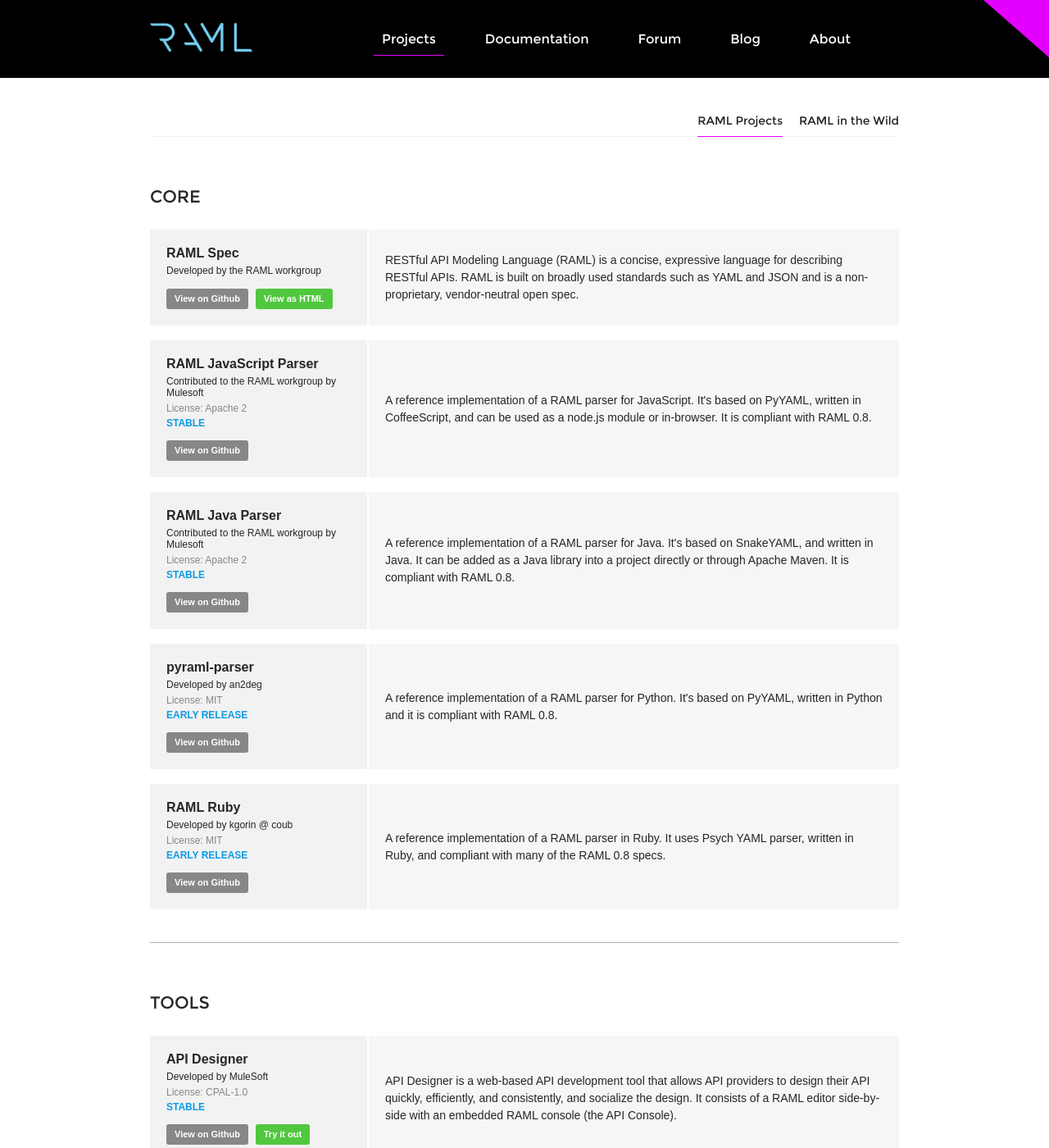
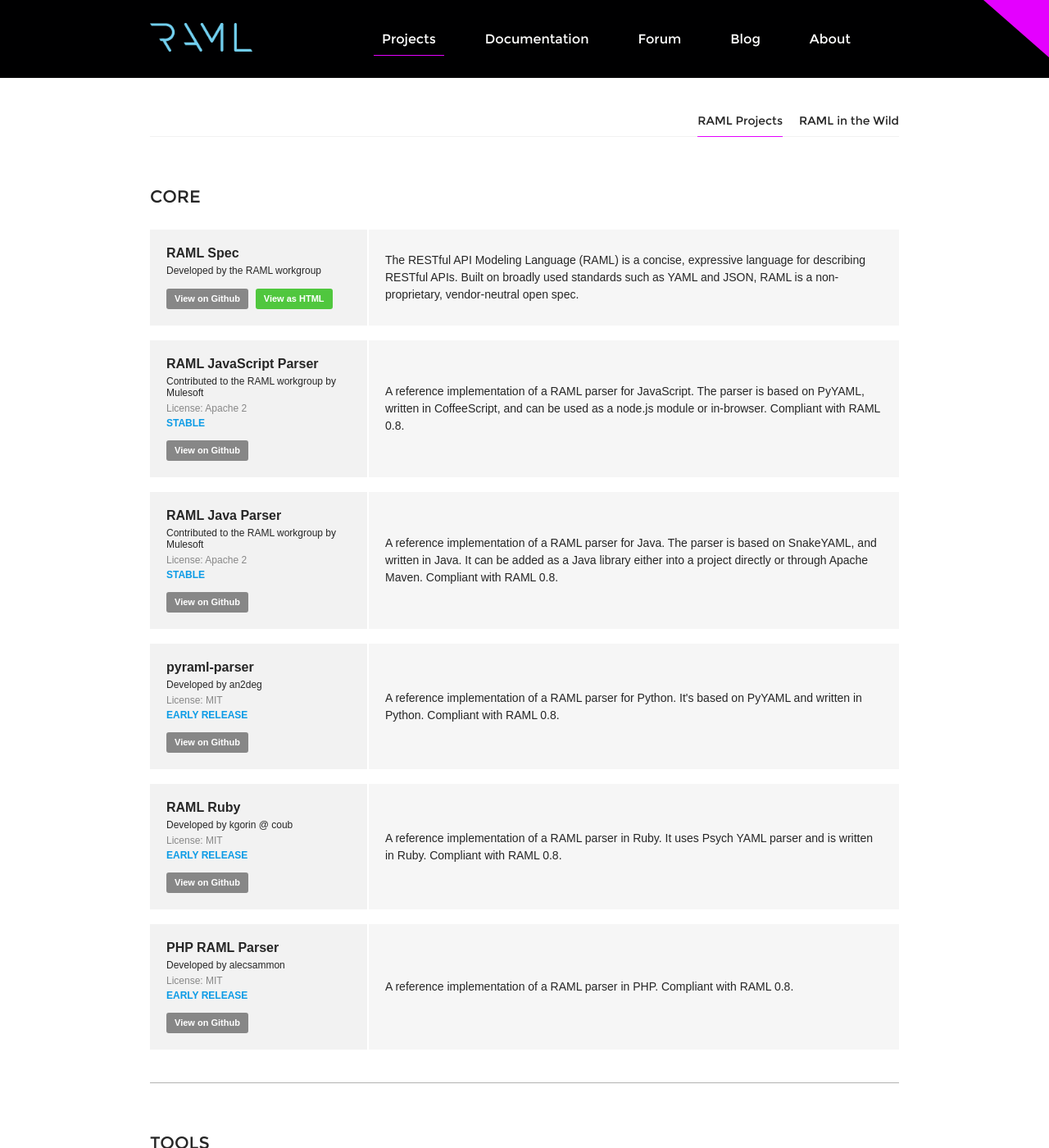
Before and after one commit to raml-org/raml-spec, a Jekyll site: the page built from projects.html, in a window 1280 px wide and 1400 px high. Shown: the whole window at 82% size. Built offline with Jekyll 4.4.1, drawn with Linux system fonts in a browser that asks for light colours; nearby versions of some CDN libraries; some web fonts are replaced; some of the changed text lies outside the part shown.

Commit message:
Added PHP Parser and fixed grammar on Projects description

```diff
--- a/projects.html
+++ b/projects.html
@@ -19,8 +19,8 @@
                       <a href="spec.html" class="project-html" target="_blank">View as HTML</a>
                     </div>
                     <div class="project-description">
-                      <p>RESTful API Modeling Language (RAML) is a concise, expressive language for describing RESTful APIs.
-                        RAML is built on broadly used standards such as YAML and JSON and is a non-proprietary, vendor-neutral open spec.</p>
+                      <p>The RESTful API Modeling Language (RAML) is a concise, expressive language for describing RESTful APIs.
+                        Built on broadly used standards such as YAML and JSON, RAML is a non-proprietary, vendor-neutral open spec.</p>
                     </div>
                   </li>
                   <li>
@@ -33,9 +33,9 @@
                       <a href="https://github.com/raml-org/raml-js-parser" class="project-github" target="_blank">View on Github</a>
                     </div>
                     <div class="project-description">
-                      <p>A reference implementation of a RAML parser for JavaScript. It's based on PyYAML,
-                        written in CoffeeScript, and can be used as a node.js module or in-browser.
-                        It is compliant with RAML 0.8.</p>
+                      <p>A reference implementation of a RAML parser for JavaScript.
+                        The parser is based on PyYAML, written in CoffeeScript, and can be used as a node.js module or in-browser.
+                        Compliant with RAML 0.8.</p>
                     </div>
                   </li>
                   <li>
@@ -48,9 +48,10 @@
                       <a href="https://github.com/raml-org/raml-java-parser" class="project-github" target="_blank">View on Github</a>
                     </div>
                     <div class="project-description">
-                      <p>A reference implementation of a RAML parser for Java. It's based on SnakeYAML,
-                        and written in Java. It can be added as a Java library into a project directly or through Apache Maven.
-                        It is compliant with RAML 0.8.</p>
+                      <p>A reference implementation of a RAML parser for Java.
+                        The parser is based on SnakeYAML, and written in Java.
+                        It can be added as a Java library either into a project directly or through Apache Maven.
+                        Compliant with RAML 0.8.</p>
                     </div>
                   </li>
                   <li>
@@ -63,7 +64,9 @@
                       <a href="https://github.com/an2deg/pyraml-parser" class="project-github" target="_blank">View on Github</a>
                     </div>
                     <div class="project-description">
-                      <p>A reference implementation of a RAML parser for Python. It's based on PyYAML, written in Python and it is compliant with RAML 0.8.</p>
+                      <p>A reference implementation of a RAML parser for Python.
+                        It's based on PyYAML and written in Python.
+                        Compliant with RAML 0.8.</p>
                     </div>
                   </li>
                   <li>
@@ -76,7 +79,23 @@
                       <a href="https://github.com/coub/raml_ruby" class="project-github" target="_blank">View on Github</a>
                     </div>
                     <div class="project-description">
-                      <p>A reference implementation of a RAML parser in Ruby. It uses Psych YAML parser, written in Ruby, and compliant with many of the RAML 0.8 specs.</p>
+                      <p>A reference implementation of a RAML parser in Ruby.
+                        It uses Psych YAML parser and is written in Ruby.
+                        Compliant with RAML 0.8.</p>
+                    </div>
+                  </li>
+                  <li>
+                    <div class="project-title">
+                      <div class="icon"></div>
+                      <h3>PHP RAML Parser</h3>
+                      <h4>Developed by alecsammon</h4>
+                      <h4><i>License: MIT</i></h4>
+                      <p>Early Release</p>
+                      <a href="https://github.com/alecsammon/php-raml-parser" class="project-github" target="_blank">View on Github</a>
+                    </div>
+                    <div class="project-description">
+                      <p>A reference implementation of a RAML parser in PHP.
+                        Compliant with RAML 0.8.</p>
                     </div>
                   </li>
                   <!-- <li class="projects-add">
@@ -143,9 +162,8 @@
                     </div>
                     <div class="project-description">
                       <p><a href="http://www.soapui.org/" target="SoapUI">SoapUI</a> is a very popular functional testing tool,
-                        broadly used for testing APIs. It supports not only SOAP but also REST and any other HTTP APIs, as well
-                        as JMS, AMF and JDBC. The RAML plugin for SoapUI allows importing RAML descriptions of APIs into SoapUI
-                        to test those APIs.
+                        broadly used for testing any HTTP APIs including both SOAP and REST, as well as JMS, AMF,
+                        and JDBC. The RAML plugin for SoapUI allows the importing of RAML APIs into SoapUI for testing.
                         </p>
                     </div>
                   </li>
@@ -170,6 +188,9 @@
                       <div class="icon"></div>
                       <h3>RAML Store</h3>
                       <h4>Developed by brianmc</h4>
+                      <h4><i>License: Apache 2</i></h4>
+                      <p>Stable</p>
+                      <a href="https://github.com/brianmc/raml-store" class="project-github" target="_blank">View on Github</a>
                     </div>
                     <div class="project-description">
                       <p>RAML Store provides a simple storage API plus a persistence plugin which enables you to run
@@ -272,7 +293,7 @@
                       <a href="https://github.com/syple/generator-ramlang" class="project-github" target="_blank">View on Github</a>
                     </div>
                     <div class="project-description">
-                      <p>RAMLang is a simple and easy to use command line tool. It's main goal is to provide AngularJS services which help communicate with RESTful API's.</p>
+                      <p>RAMLang is a simple, easy-to-use command line tool. It's main goal is to provide AngularJS services to help communicate with RESTful API's.</p>
                     </div>
                   </li>
                   <li>
```
Also changed, not shown: other parts of projects.html (+3 -3 lines).
